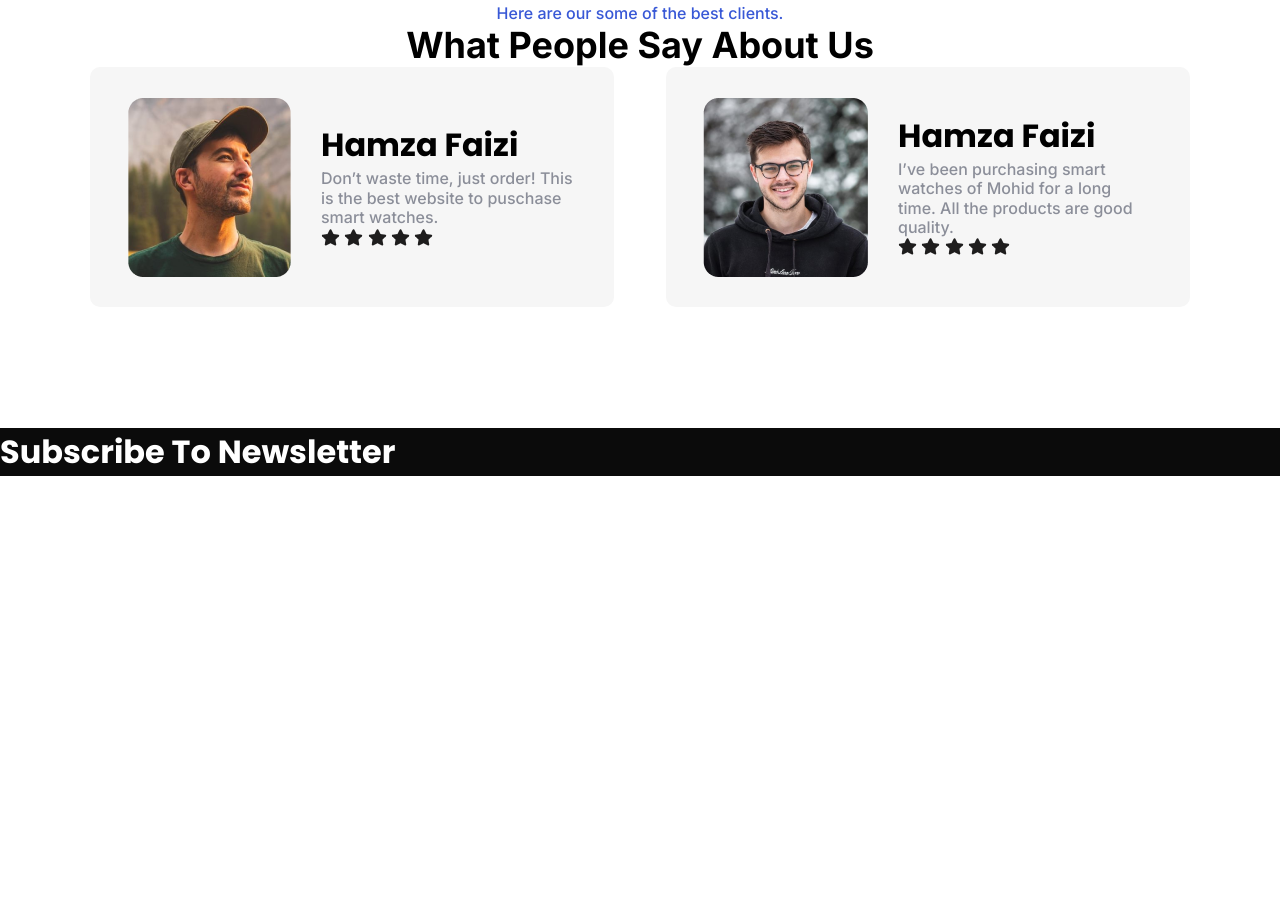
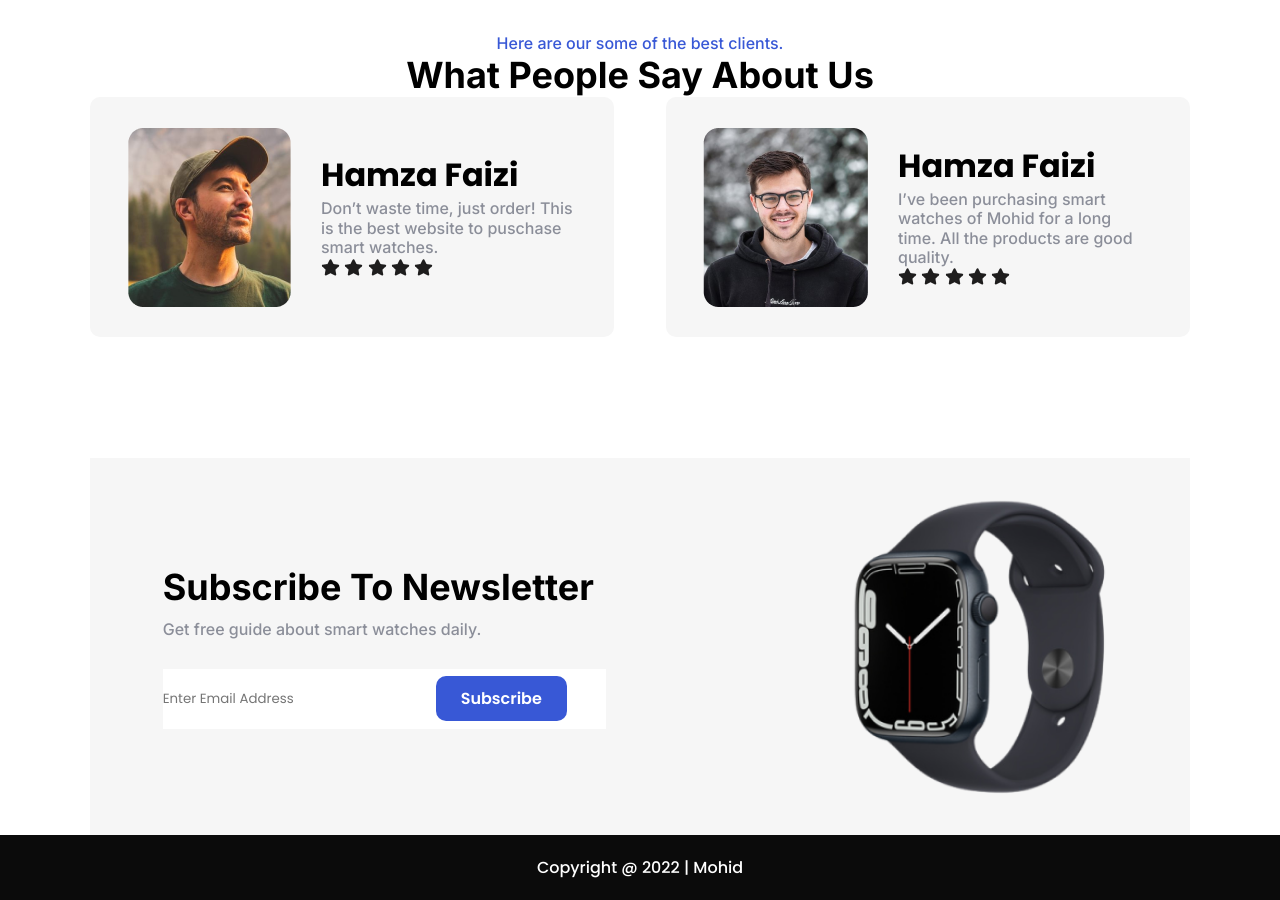
Before and after one commit to shahzodotaboyev/Mohid, a plain HTML site: page index.html in a window 1280 px wide. Shown: the part 2257-3157 px from the top of the page. Before the commit the page ends 2733 px from the top, so only its background shows below. Drawn offline with nearby package versions, Linux system fonts and the light colour scheme.

Commit message:
Finish!!!!!!!!!!!!!!!!!!

```diff
--- a/index.html
+++ b/index.html
@@ -250,12 +250,24 @@
                 </div>
             </div>
             <div class="section5">
-            <div class="s5_left">
-                <h1>Subscribe To Newsletter</h1>
-            </div>
+                <div class="in_s5">
+                    <div class="s5_left">
+                        <h1>Subscribe To Newsletter</h1>
+                        <p>Get free guide about smart watches daily. </p>
+                        <form>
+                            <input type="email" required placeholder="Enter Email Address">
+                            <button>Subscribe</button>
+                        </form>
+
+                    </div>
+                    <img src="./img/MKUQ3_VW_34FR+watch-45-alum-midnight-nc-7s_VW_34FR_WF_CO-removebg-preview (1) 1.png"
+                        alt="">
+                </div>
 
             </div>
-            <footer></footer>
+            <footer>
+                <p>Copyright @ 2022 | Mohid</p>
+            </footer>
     </div>
 </body>
 
--- a/style.scss
+++ b/style.scss
@@ -188,7 +188,7 @@
 
         .section3 {
             width: 100%;
-            height: 1100px;
+            // height: 1100px;F
             background-color: #fff;
             color: #000;
             display: flex;
@@ -212,9 +212,10 @@
 
             .shop_watchs {
                 width: 1100px;
-                height: 944px;
+                // height: 944px;
                 display: grid;
                 grid-template-columns: 1fr 1fr 1fr;
+                row-gap: 20px ;
 
                 .shop_watch {
                     width: 335px;
@@ -270,6 +271,7 @@
                 border: none;
                 color: #fff;
                 cursor: pointer;
+                margin-top: 20px;
             }
 
         }
@@ -331,8 +333,87 @@
         }
 
         .section5 {
-            width: 1100px;
+            width: 100%;
             height: 377px;
-            background-color: #F6F6F6;
+            background-color: #fff;
+            color: #000;
+            display: flex;
+
+            .in_s5 {
+                width: 1100px;
+                height: 377px;
+                display: flex;
+                margin: auto;
+                background: #F6F6F6;
+                justify-content: space-around;
+                align-items: center;
+
+                .s5_left {
+                    width: 537px;
+
+                    h1 {
+                        font-family: Inter;
+                        font-size: 36px;
+                        font-weight: 700;
+
+                    }
+
+                    p {
+                        font-family: Inter;
+                        margin-top: 10px;
+                        font-size: 16px;
+                        font-weight: 500;
+                        color: #8B8E99;
+                    }
+
+                    form {
+                        width: 443px;
+                        height: 60px;
+                        background-color: #fff;
+                        display: flex;
+                        align-items: center;
+                        margin-top: 30px;
+
+                        input {
+                            width: 273px;
+                            border: none;
+                            height: 90%;
+
+                        }
+
+                        button {
+                            width: 131px;
+                            height: 45px;
+                            border-radius: 10px;
+                            border: none;
+                            background: #3858D6;
+                            font-size: 16px;
+                            font-weight: 600;
+                            color: #FFF;
+                        }
+                    }
+                }
+
+                img {
+                    width: 272px;
+                    height: 301px;
+                }
+            }
         }
     }
+
+    footer {
+        width: 100%;
+        height: 65px;
+        background-color: #0B0B0B;
+        display: flex;
+        align-items: center;
+        justify-content: center;
+
+        p {
+            font-size: 16px;
+            font-weight: 500;
+        }
+    }
+
+}
```
Also changed, not shown: style.css, 1 other file.
